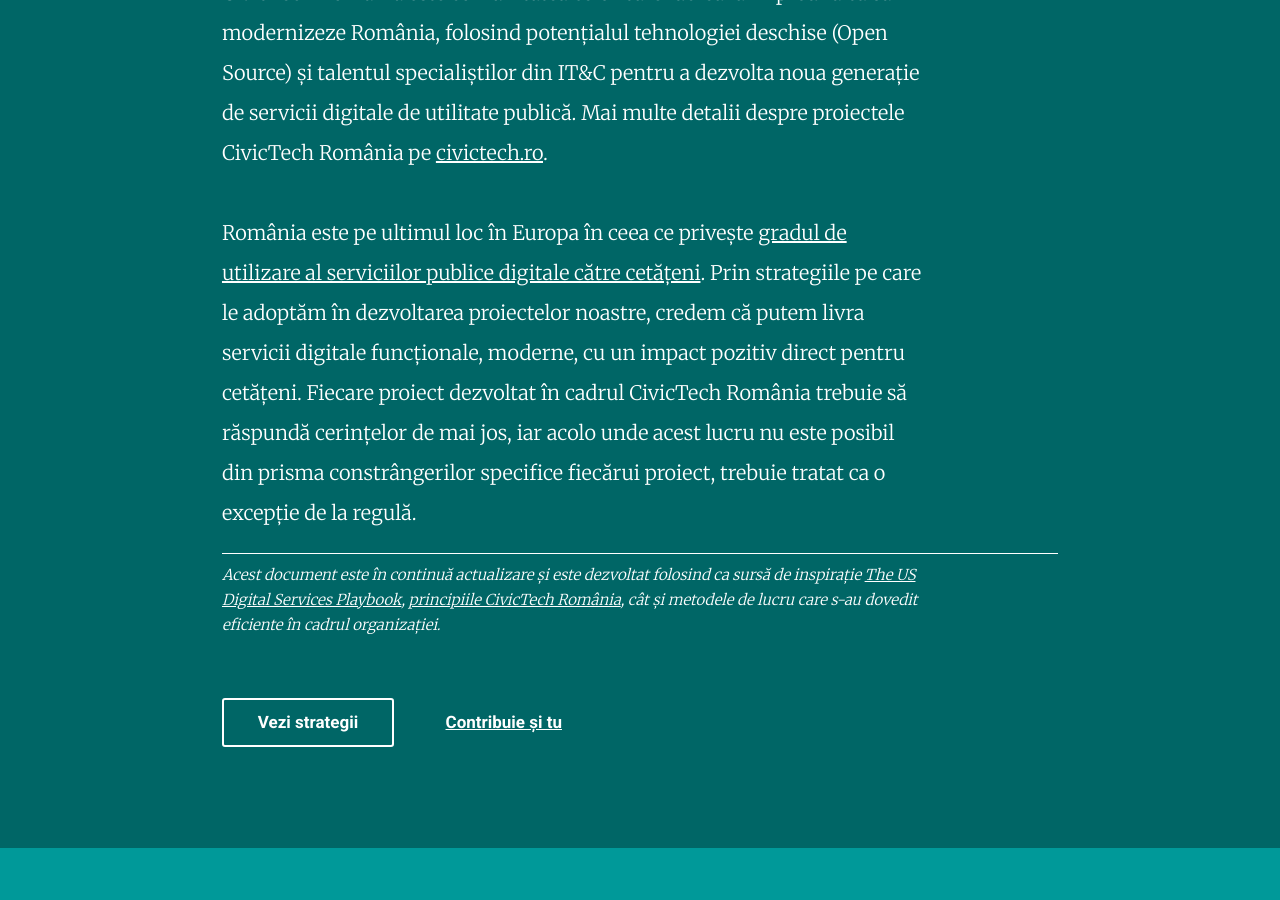
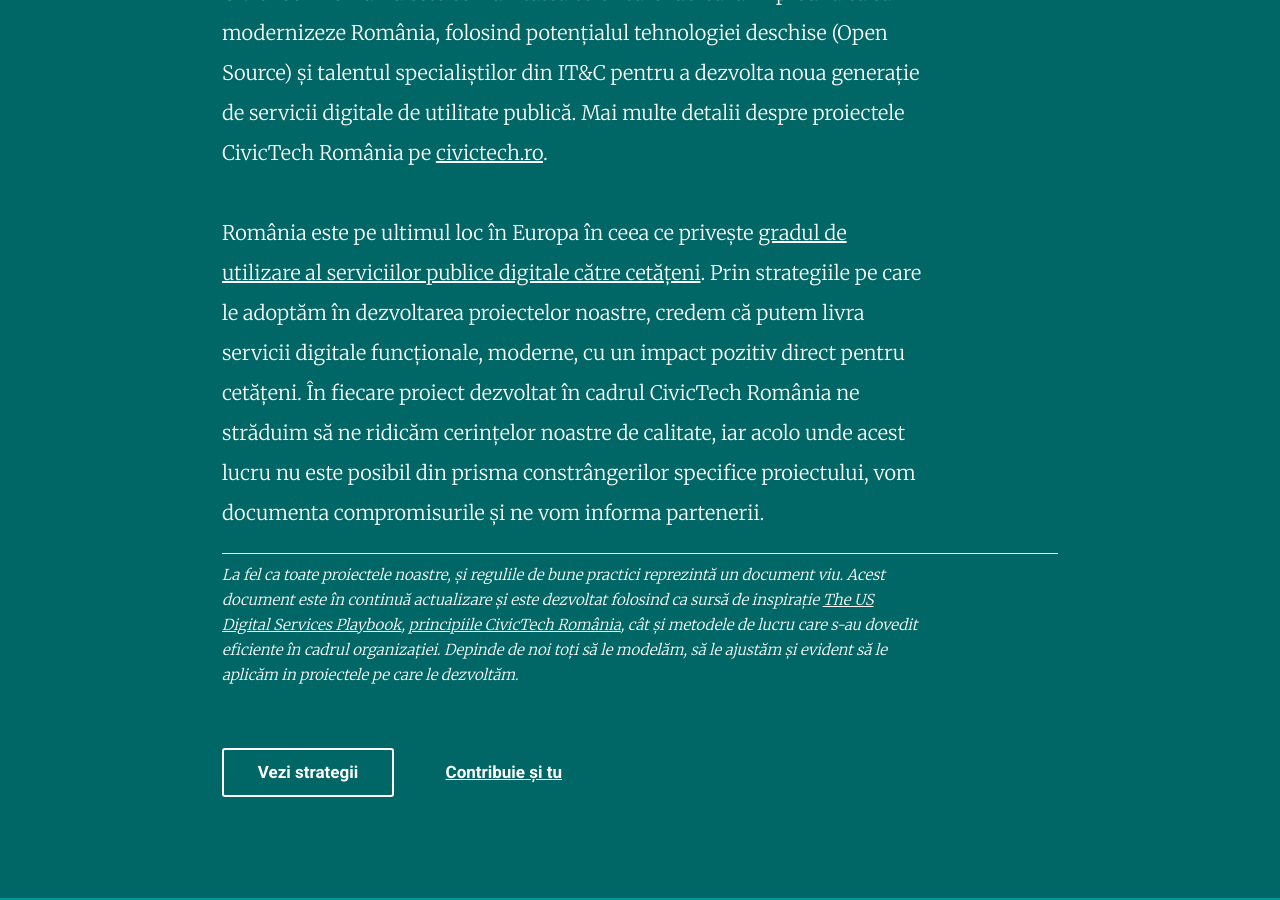
Before and after one commit to itccsro/playbook, a Jekyll site: the page built from index.html, in a window 1280 px wide and 900 px high, scrolled down 270 px. Built offline with Jekyll 4.4.1, drawn with Linux system fonts in a browser that asks for light colours.

Commit message:
Update introduction.md

```diff
--- a/_includes/introduction.md
+++ b/_includes/introduction.md
@@ -2,7 +2,7 @@
 
 CivicTech România este comunitatea celor care lucrează împreună ca să modernizeze România, folosind potențialul tehnologiei deschise (Open Source) și talentul specialiștilor din IT&C pentru a dezvolta noua generație de servicii digitale de utilitate publică. Mai multe detalii despre proiectele CivicTech România pe [civictech.ro](https://civictech.ro/).
 
-România este pe ultimul loc în Europa în ceea ce privește [gradul de utilizare al serviciilor publice digitale către cetățeni](http://bit.ly/2rpJXPR). Prin strategiile pe care le adoptăm în dezvoltarea proiectelor noastre, credem că putem livra servicii digitale funcționale, moderne, cu un impact pozitiv direct pentru cetățeni. Fiecare proiect dezvoltat în cadrul CivicTech România trebuie să răspundă cerințelor de mai jos, iar acolo unde acest lucru nu este posibil din prisma constrângerilor specifice fiecărui proiect, trebuie tratat ca o excepție de la regulă.
+România este pe ultimul loc în Europa în ceea ce privește [gradul de utilizare al serviciilor publice digitale către cetățeni](http://bit.ly/2rpJXPR). Prin strategiile pe care le adoptăm în dezvoltarea proiectelor noastre, credem că putem livra servicii digitale funcționale, moderne, cu un impact pozitiv direct pentru cetățeni. În fiecare proiect dezvoltat în cadrul CivicTech România ne străduim să ne ridicăm cerințelor noastre de calitate, iar acolo unde acest lucru nu este posibil din prisma constrângerilor specifice proiectului, vom documenta compromisurile și ne vom informa partenerii.
 
 ***
-*Acest document este în continuă actualizare și este dezvoltat folosind ca sursă de inspirație [The US Digital Services Playbook](https://playbook.cio.gov/), [principiile CivicTech România](https://civictech.ro/cine-suntem#principii), cât și metodele de lucru care s-au dovedit eficiente în cadrul organizației.*
+*La fel ca toate proiectele noastre, și regulile de bune practici reprezintă un document viu. Acest document este în continuă actualizare și este dezvoltat folosind ca sursă de inspirație [The US Digital Services Playbook](https://playbook.cio.gov/), [principiile CivicTech România](https://civictech.ro/cine-suntem#principii), cât și metodele de lucru care s-au dovedit eficiente în cadrul organizației. Depinde de noi toți să le modelăm, să le ajustăm și evident să le aplicăm in proiectele pe care le dezvoltăm.*
```
